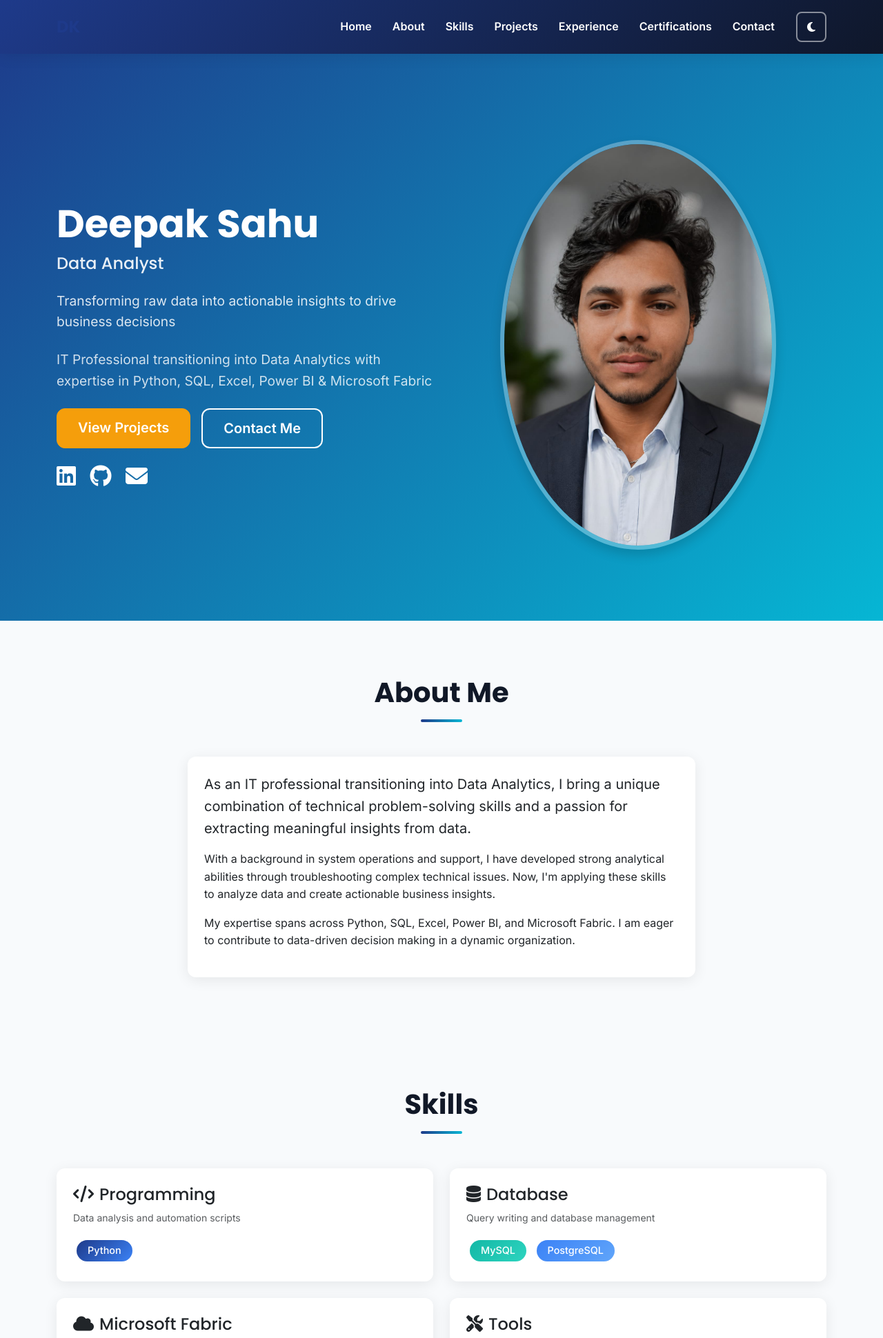
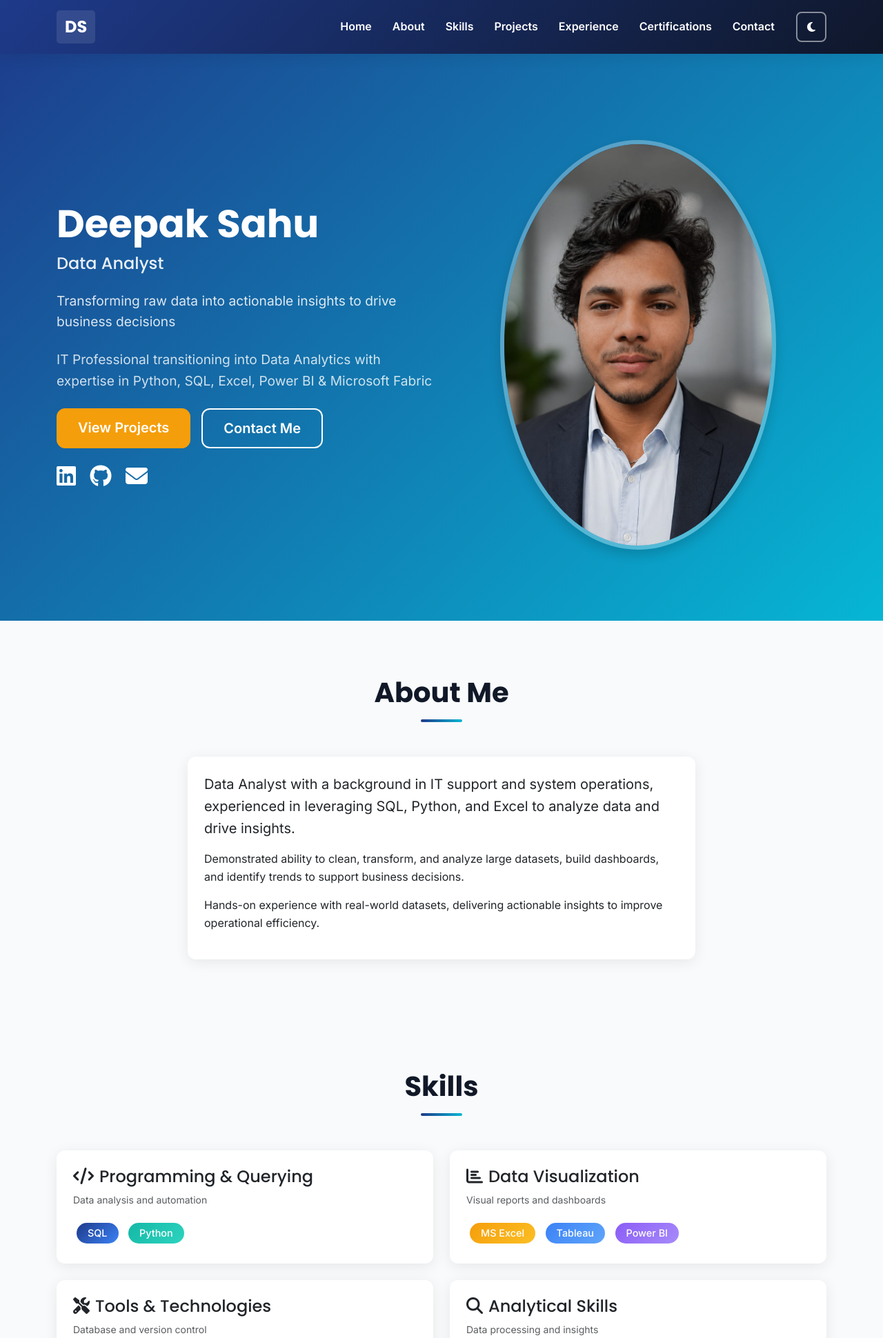
Before and after one commit to Devilzxakir/Portfolio_deepak_OG, a Flask app: page / in a window 1280 px wide. Shown: the top 1940 px of the page at 69% size. Run offline with Flask 3, Linux system fonts and the light colour scheme; some libraries are stand-ins or nearby versions.

Commit message:
Update profile: change name to Deepak Sahu, update summary, skills and experience sections

```diff
--- a/templates/index.html
+++ b/templates/index.html
@@ -4,7 +4,7 @@
 <head>
     <meta charset="UTF-8">
     <meta name="viewport" content="width=device-width, initial-scale=1.0">
-    <title>Deepak Kumar - Data Analyst Portfolio</title>
+    <title>Deepak Sahu - Data Analyst Portfolio</title>
     <link rel="stylesheet" href="https://cdn.jsdelivr.net/npm/bootstrap@5.3.0/dist/css/bootstrap.min.css">
     <link rel="stylesheet" href="{{ url_for('static', filename='css/style.css') }}">
     <link rel="stylesheet" href="https://cdnjs.cloudflare.com/ajax/libs/font-awesome/6.4.0/css/all.min.css">
@@ -16,7 +16,7 @@
     <nav class="navbar navbar-expand-lg navbar-dark fixed-top" id="navbar"
         style="background: linear-gradient(135deg, #1E3A8A 0%, #0F172A 100%);">
         <div class="container">
-            <a class="navbar-brand" href="#home">DK</a>
+            <a class="navbar-brand" href="#home" style="color: #fff !important; background: rgba(255,255,255,0.1); padding: 5px 12px; border-radius: 5px;">DS</a>
             <button class="navbar-toggler" type="button" data-bs-toggle="collapse" data-bs-target="#navMenu">
                 <span class="navbar-toggler-icon"></span>
             </button>
@@ -73,10 +73,10 @@
             <div class="row">
                 <div class="col-lg-8 mx-auto">
                     <div class="about-card card p-4" data-aos="fade-up" data-aos-delay="100">
-                        <p class="lead">As an IT professional transitioning into Data Analytics, I bring a unique combination of technical problem-solving skills and a passion for extracting meaningful insights from data.</p>
-                        <p>With a background in system operations and support, I have developed strong analytical abilities through troubleshooting complex technical issues. Now, I'm applying these skills to analyze data and create actionable business insights.</p>
-                        <p>My expertise spans across Python, SQL, Excel, Power BI, and Microsoft Fabric. I am eager to contribute to data-driven decision making in a dynamic organization.</p>
-                    </div>
+                            <p class="lead">Data Analyst with a background in IT support and system operations, experienced in leveraging SQL, Python, and Excel to analyze data and drive insights.</p>
+                            <p>Demonstrated ability to clean, transform, and analyze large datasets, build dashboards, and identify trends to support business decisions.</p>
+                            <p>Hands-on experience with real-world datasets, delivering actionable insights to improve operational efficiency.</p>
+                        </div>
                 </div>
             </div>
         </div>
@@ -88,58 +88,49 @@
             <div class="row">
                 <div class="col-md-6 mb-4">
                     <div class="skill-card card p-4 h-100" data-aos="fade-up" data-aos-delay="100">
-                        <h4><i class="fas fa-code me-2"></i>Programming</h4>
-                        <p class="text-muted small">Data analysis and automation scripts</p>
+                        <h4><i class="fas fa-code me-2"></i>Programming & Querying</h4>
+                        <p class="text-muted small">Data analysis and automation</p>
                         <div class="skill-tags">
-                            <span class="badge" style="background: linear-gradient(135deg, #1E3A8A, #3B82F6); color: #fff;">Python</span>
+                            <span class="badge" style="background: linear-gradient(135deg, #1E3A8A, #3B82F6); color: #fff;">SQL</span>
+                            <span class="badge" style="background: linear-gradient(135deg, #14B8A6, #2DD4BF); color: #fff;">Python</span>
                         </div>
                     </div>
                 </div>
                 <div class="col-md-6 mb-4">
                     <div class="skill-card card p-4 h-100" data-aos="fade-up" data-aos-delay="200">
-                        <h4><i class="fas fa-database me-2"></i>Database</h4>
-                        <p class="text-muted small">Query writing and database management</p>
+                        <h4><i class="fas fa-chart-bar me-2"></i>Data Visualization</h4>
+                        <p class="text-muted small">Visual reports and dashboards</p>
                         <div class="skill-tags">
-                            <span class="badge" style="background: linear-gradient(135deg, #14B8A6, #2DD4BF); color: #fff;">MySQL</span>
-                            <span class="badge" style="background: linear-gradient(135deg, #3B82F6, #60A5FA); color: #fff;">PostgreSQL</span>
+                            <span class="badge" style="background: linear-gradient(135deg, #F59E0B, #FBBF24); color: #fff;">MS Excel</span>
+                            <span class="badge" style="background: linear-gradient(135deg, #3B82F6, #60A5FA); color: #fff;">Tableau</span>
+                            <span class="badge" style="background: linear-gradient(135deg, #8B5CF6, #A78BFA); color: #fff;">Power BI</span>
                         </div>
                     </div>
                 </div>
                 <div class="col-md-6 mb-4">
                     <div class="skill-card card p-4 h-100" data-aos="fade-up" data-aos-delay="300">
-                        <h4><i class="fas fa-cloud me-2"></i>Microsoft Fabric</h4>
-                        <p class="text-muted small">Data pipeline and lakehouse management</p>
+                        <h4><i class="fas fa-tools me-2"></i>Tools & Technologies</h4>
+                        <p class="text-muted small">Database and version control</p>
                         <div class="skill-tags">
-                            <span class="badge" style="background: linear-gradient(135deg, #06B6D4, #22D3EE); color: #fff;">Data Factory</span>
-                            <span class="badge" style="background: linear-gradient(135deg, #8B5CF6, #A78BFA); color: #fff;">Lakehouse</span>
-                            <span class="badge" style="background: linear-gradient(135deg, #3B82F6, #60A5FA); color: #fff;">Notebooks</span>
-                            <span class="badge" style="background: linear-gradient(135deg, #10B981, #34D399); color: #fff;">Spark</span>
+                            <span class="badge" style="background: linear-gradient(135deg, #14B8A6, #2DD4BF); color: #fff;">MySQL</span>
+                            <span class="badge" style="background: linear-gradient(135deg, #10B981, #34D399); color: #fff;">GitHub</span>
                         </div>
                     </div>
                 </div>
                 <div class="col-md-6 mb-4">
                     <div class="skill-card card p-4 h-100" data-aos="fade-up" data-aos-delay="400">
-                        <h4><i class="fas fa-tools me-2"></i>Tools</h4>
-                        <p class="text-muted small">Data analysis and visualization</p>
+                        <h4><i class="fas fa-search me-2"></i>Analytical Skills</h4>
+                        <p class="text-muted small">Data processing and insights</p>
                         <div class="skill-tags">
-                            <span class="badge" style="background: linear-gradient(135deg, #F59E0B, #FBBF24); color: #fff;">Excel</span>
-                            <span class="badge" style="background: linear-gradient(135deg, #8B5CF6, #A78BFA); color: #fff;">Power BI</span>
+                            <span class="badge" style="background: linear-gradient(135deg, #3B82F6, #60A5FA); color: #fff;">Data Cleaning</span>
+                            <span class="badge" style="background: linear-gradient(135deg, #EC4899, #F472B6); color: #fff;">EDA</span>
+                            <span class="badge" style="background: linear-gradient(135deg, #F59E0B, #FBBF24); color: #fff;">Dashboard</span>
+                            <span class="badge" style="background: linear-gradient(135deg, #06B6D4, #22D3EE); color: #fff;">Statistics</span>
                         </div>
                     </div>
                 </div>
                 <div class="col-md-6 mb-4">
                     <div class="skill-card card p-4 h-100" data-aos="fade-up" data-aos-delay="500">
-                        <h4><i class="fas fa-chart-pie me-2"></i>Data Visualization</h4>
-                        <p class="text-muted small">Creating insights with visual reports</p>
-                        <div class="skill-tags">
-                            <span class="badge" style="background: linear-gradient(135deg, #3B82F6, #60A5FA); color: #fff;">Dashboard Design</span>
-                            <span class="badge" style="background: linear-gradient(135deg, #10B981, #34D399); color: #fff;">Reports</span>
-                            <span class="badge" style="background: linear-gradient(135deg, #EC4899, #F472B6); color: #fff;">Storytelling</span>
-                        </div>
-                    </div>
-                </div>
-                <div class="col-md-6 mb-4">
-                    <div class="skill-card card p-4 h-100">
                         <h4><i class="fas fa-code-branch me-2"></i>Libraries</h4>
                         <p class="text-muted small">Python data analysis libraries</p>
                         <div class="skill-tags">
@@ -147,6 +138,18 @@
                             <span class="badge" style="background: linear-gradient(135deg, #EC4899, #F472B6); color: #fff;">NumPy</span>
                             <span class="badge" style="background: linear-gradient(135deg, #10B981, #34D399); color: #fff;">Matplotlib</span>
                             <span class="badge" style="background: linear-gradient(135deg, #F59E0B, #FBBF24); color: #fff;">Seaborn</span>
+                        </div>
+                    </div>
+                </div>
+                <div class="col-md-6 mb-4">
+                    <div class="skill-card card p-4 h-100" data-aos="fade-up" data-aos-delay="600">
+                        <h4><i class="fas fa-cloud me-2"></i>Microsoft Fabric</h4>
+                        <p class="text-muted small">Data pipeline and lakehouse</p>
+                        <div class="skill-tags">
+                            <span class="badge" style="background: linear-gradient(135deg, #06B6D4, #22D3EE); color: #fff;">Data Factory</span>
+                            <span class="badge" style="background: linear-gradient(135deg, #8B5CF6, #A78BFA); color: #fff;">Lakehouse</span>
+                            <span class="badge" style="background: linear-gradient(135deg, #3B82F6, #60A5FA); color: #fff;">Notebooks</span>
+                            <span class="badge" style="background: linear-gradient(135deg, #10B981, #34D399); color: #fff;">Spark</span>
                         </div>
                     </div>
                 </div>
@@ -294,13 +297,12 @@
                                 <h4>Production Support Engineer</h4>
                                 <p class="text-muted">Nelito System's Pvt. Ltd. | April 2023 - Present</p>
                                 <ul>
-                                    <li>Resolved an average of 30+ help desk tickets weekly, coordinating with multi-level stakeholders to streamline issue resolution.</li>
-                                    <li>Managed system backups and restores, achieving a 100% data recovery rate and minimizing data loss risks.</li>
-                                    <li>Developed standardized reports, resulting in a 15% reduction in decision-making time for executive management.</li>
-                                    <li>Provided technical support to users, achieving a 95% customer satisfaction rating and resolving 80% of issues.</li>
-                                    <li>Managed system upgrades and maintenance, ensuring 99.9% uptime and minimizing disruptions to end-users.</li>
-                                    <li>Developed and implemented system monitoring tools that improved system performance by 25% and reduced downtime.</li>
-                                    <li>Reduced response time to critical alerts by 50%.</li>
+                                    <li>Resolved 30+ tickets weekly, collaborating with cross-functional teams to ensure timely issue resolution and system stability.</li>
+                                    <li>Analyzed system logs using SQL to identify root causes of data-related issues, improving troubleshooting efficiency.</li>
+                                    <li>Automated reporting using SQL and Excel, reducing decision-making time by 15%.</li>
+                                    <li>Maintained 99.9% system uptime through proactive monitoring and performance optimization.</li>
+                                    <li>Ensured 100% data recovery through effective backup and restore management.</li>
+                                    <li>Improved incident response time by 50% by implementing monitoring and alerting solutions.</li>
                                 </ul>
                             </div>
                         </div>
```
Also changed, not shown: 1 other file.
